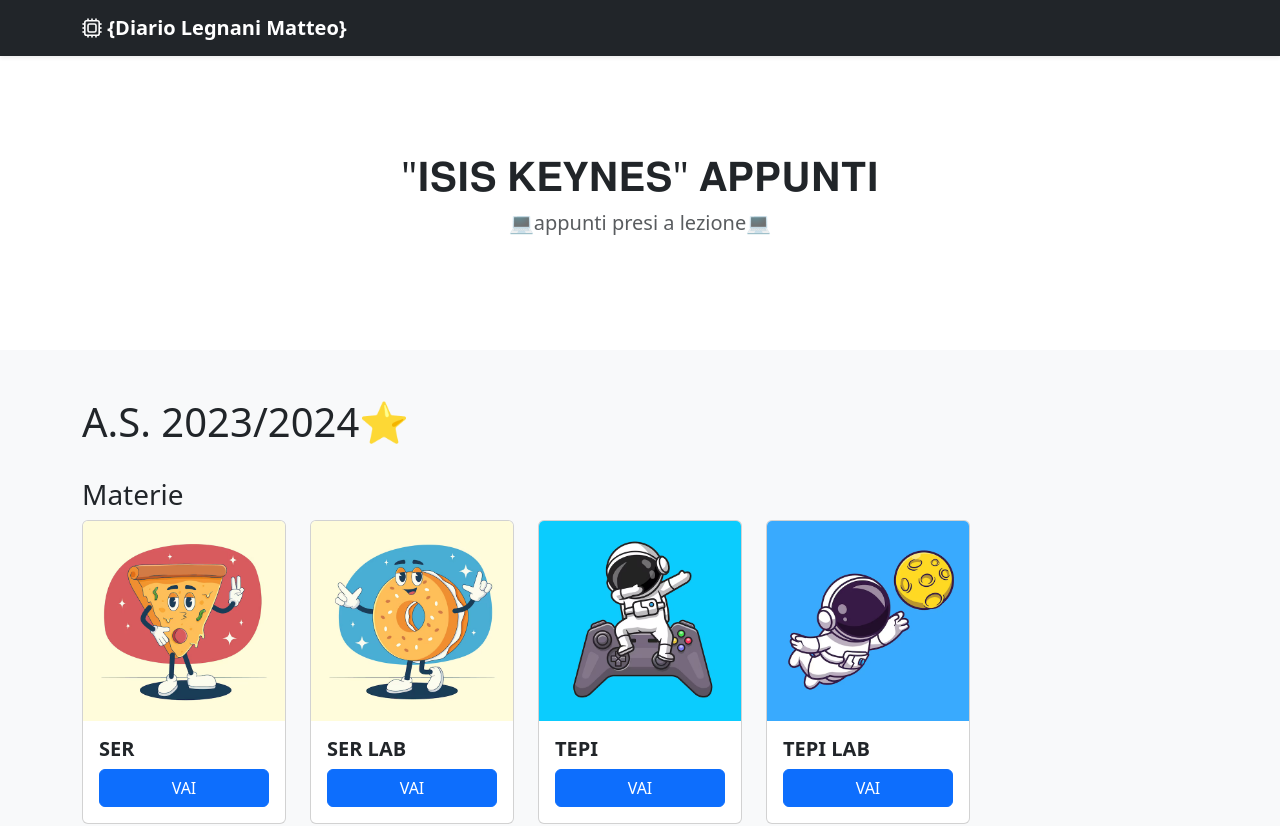
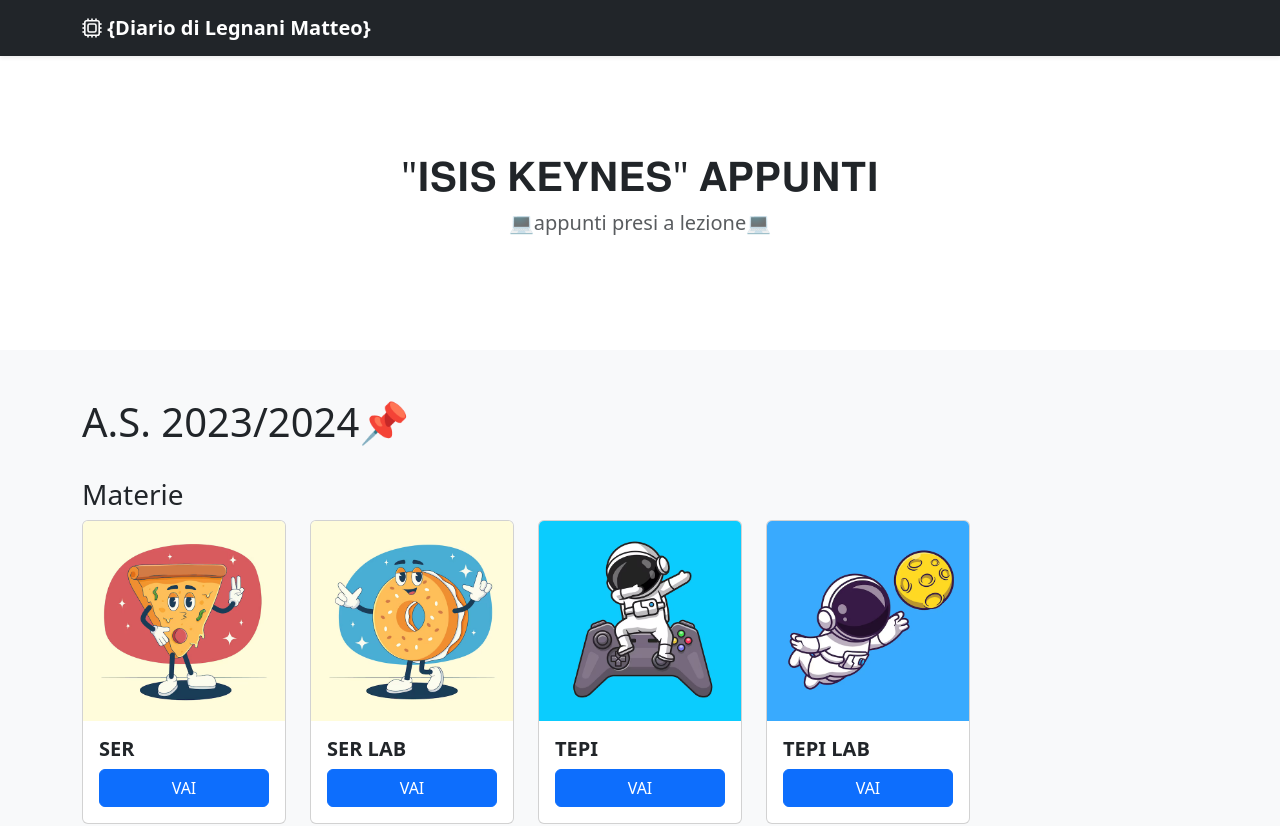
Before and after one commit to matteolegnani/matteolegnani.github.io, a plain HTML site: page index.html in a window 1280 px wide. Shown: the top 826 px of the page. Drawn offline with nearby package versions, Linux system fonts and the light colour scheme.

Commit message:
modifica

```diff
--- a/index.html
+++ b/index.html
@@ -65,7 +65,7 @@
                     <line class="cls-1" x1="21.58" y1="7.21" x2="23.5" y2="7.21" />
                 </svg>
                 &nbsp;
-                <strong>{Diario Legnani Matteo}</strong>
+                <strong>{Diario di Legnani Matteo}</strong>
             </a>
         </div>
     </div>
@@ -85,7 +85,7 @@
 
         <div class="album py-5 bg-body-tertiary">
             <div class="container">
-                <h1>A.S. 2023/2024⭐</h1>
+                <h1>A.S. 2023/2024📌</h1>
                 <br />
                 <h3 id="Tournament">Materie</h3>
                 <div class="row row-cols-1 row-cols-md-5 g-4">
```
